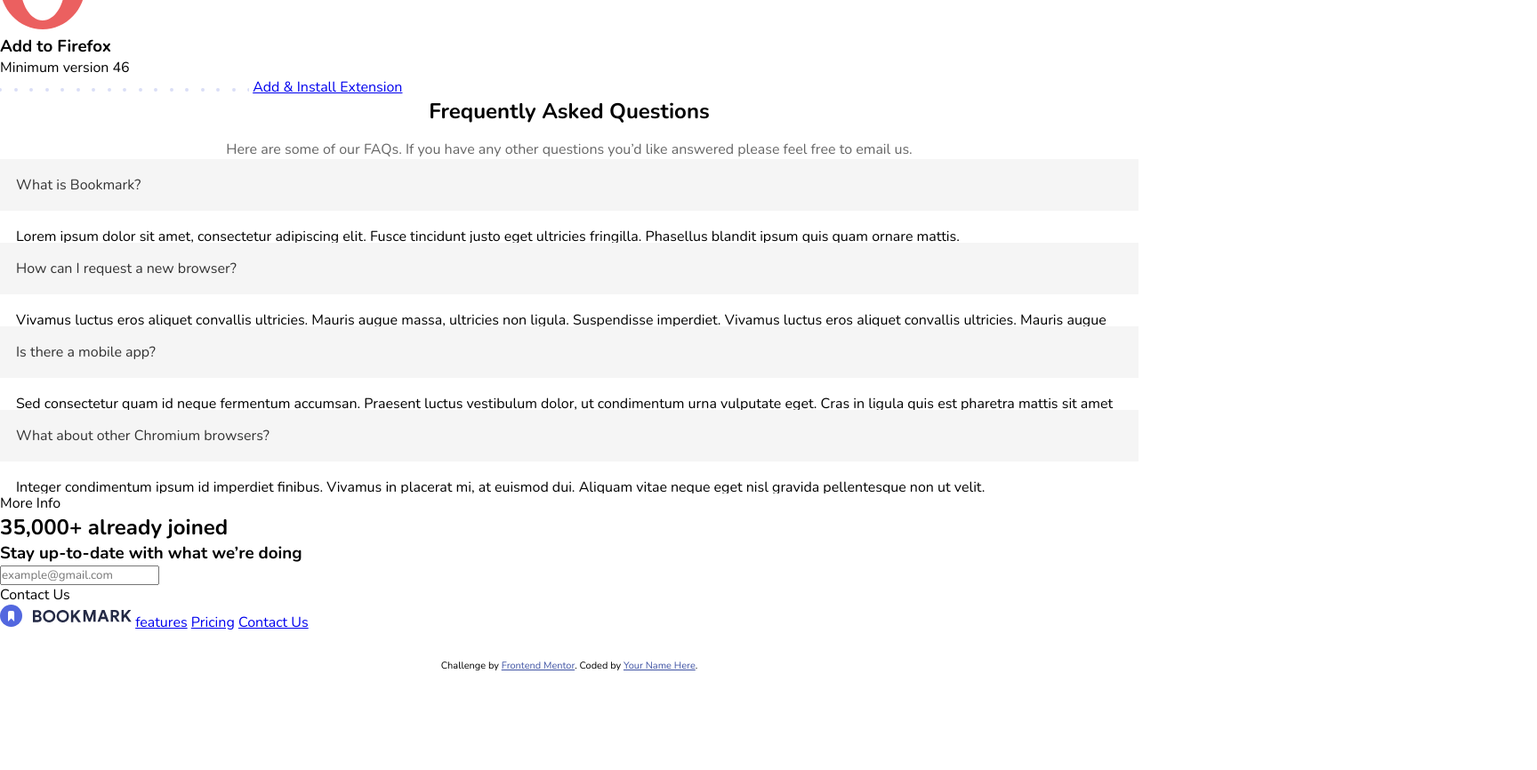
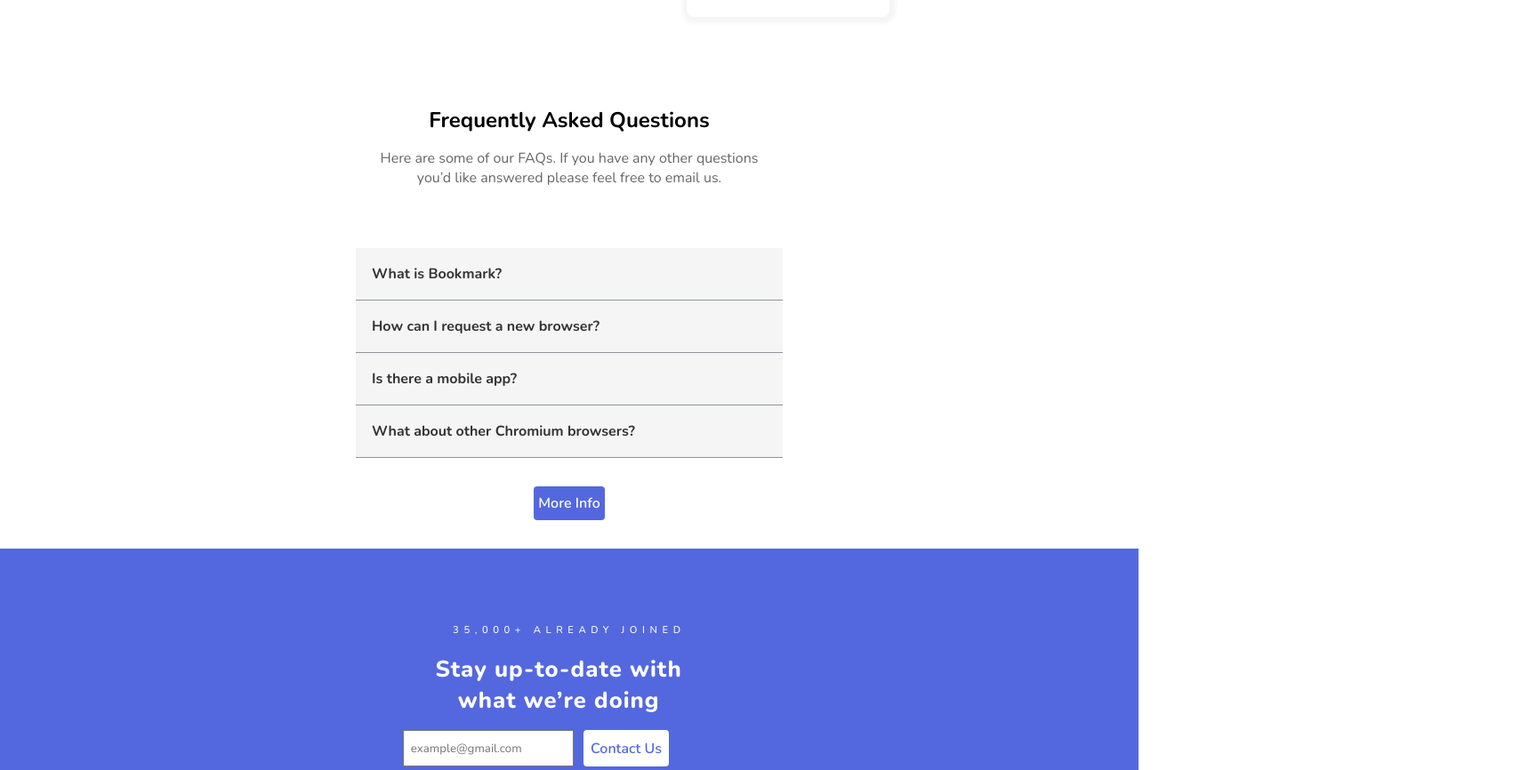
Before and after one commit to Ilesanmiea/bookmark-landing-page-master, a plain HTML site: page index.html in a window 1280 px wide. Shown: the part 1934-2800 px from the top of the page at 89% size, 1728 px wide, since content can reach past the window. Before the commit the page ends 2690 px from the top, so only its background shows below. Drawn offline with nearby package versions, Linux system fonts and the light colour scheme.

Commit message:
added new files

```diff
--- a/index.css
+++ b/index.css
@@ -2,9 +2,9 @@
   margin: 0;
   padding: 0;
   box-sizing: border-box;
-  font-family: 'Nunito', sans-serif;
+  font-family: "Nunito", sans-serif;
 }
-body{
+body {
   overflow-x: hidden;
 }
 
@@ -37,7 +37,12 @@ nav div {
 }
 
 .nav-list li a :nth-child(4) {
-  color: yellow
+  color: yellow;
+}
+
+.accordion{
+  margin: 0  25em  ;
+
 }
 
 .accordion-header {
@@ -51,6 +56,9 @@ nav div {
   outline: none;
   font-size: 16px;
   transition: background-color 0.2s ease-out;
+  font-weight:bold;
+  border-bottom: 1px solid var(--Grayish-Blue);
+
 }
 
 .accordion-header.active,
@@ -59,7 +67,7 @@ nav div {
 }
 
 .accordion-content {
-  padding: 18px;
+  padding: 0px 12px;
   background-color: #fff;
   overflow: hidden;
   transition: max-height 0.2s ease-out;
@@ -75,120 +83,269 @@ nav div {
   transition: max-height 0.4s ease-in;
 }
 
+/* The second blue button */
+.blue-button-one{
+  background-color: var(--soft-blue);
+  color: #fff;
+  font-weight: 600;
+  width: 80px;
+  margin: 2em auto;
+  border-radius: 4px;
+  text-align: center;
+  padding: 0.5em 0.245574683672em;
+
+
+
+}
+
 /* The hero sections design */
 
-.hero-image-section{
+.hero-image-section {
   display: flex;
+  justify-content: space-around;
   margin: 6.25em 4em;
   position: relative;
   /* overflow-x: hidden; */
 }
 
 /* The hero contents */
-.hero-image-content{
-  width:50%;
+.hero-image-content {
+  width: 50%;
   vertical-align: middle;
   margin-top: 4em;
 }
-.hero-image-content h1{
-   width: 10.25em;
-   font-weight: 700;
-   line-height: 1.2;
+
+.hero-image-content h1 {
+  width: 10.25em;
+  font-weight: 700;
+  line-height: 1.2;
 }
 
-.hero-image-content h1 + p{
+.hero-image-content h1 + p {
   font-size: 1em;
   margin-top: 1em;
   font-weight: 400;
   opacity: 0.6;
   width: 28em;
 }
-.hero-buttons{
+.hero-buttons {
   display: flex;
   margin-top: 1.125em;
 
 }
 
-.hero-buttons .button{
+.hero-buttons .button {
   margin-right: 1em;
   border: 1px solid black;
   padding: 0.5em;
   border-radius: 0.2em;
   cursor: pointer;
   margin-top: 1em;
-  font-size:  0.875em ;
+  font-size: 0.875em;
   opacity: 0.8;
-
 }
 
 /* The hero-images */
-.hero-image-content + img{
- max-width: 50%;
-
-
+.hero-image-content + img {
+  max-width: 50%;
 }
 
-.blue-background{
-  background-color: var(--soft-blue) ;
+.blue-background {
+  background-color: var(--soft-blue);
   height: 16.25em;
   width: calc(20.25em + 30.25em);
-  border-radius:  9.375em 0 0  9.375em;
+  border-radius: 9.375em 0 0 9.375em;
   right: -28em;
-  position:absolute;
+  position: absolute;
   z-index: -1111111;
   overflow-x: hidden;
   /* float: right; */
 }
 
 /* The blue background color well displaced */
-.bgc-one{
-  top: 10.25em;
+.bgc-one {
+  top: 14.25em;
 }
 
 /* The sections part */
-main{
-
+main {
 }
-.features-sections{
+.features-sections {
   /* display: flex; */
   text-align: center;
-
 }
 
-.features-sections  h3{
+.features-sections h3 {
   font-size: 1em;
   margin-top: 1em;
   font-weight: 400;
   opacity: 0.6;
   justify-content: center;
   text-align: center;
-
 }
-#feature-break-content{
-
+#feature-break-content {
 }
 
-.varieties-selection{
+.varieties-selection {
   display: flex;
   margin-top: 2.5em;
   justify-content: center;
   /* border-bottom: 2px solid var(--soft-red); */
 }
 
-.varieties-selection div{
+.varieties-selection div {
   /* m-right: 2em; */
   padding-bottom: 0.8em;
   border-bottom: 2px;
   border-bottom: 1.5px solid var(--Grayish-Blue);
   width: 9.375em;
-  opacity:0.8;
-  font-size:  0.9375em;
+  opacity: 0.8;
+  font-size: 0.9375em;
 }
 
-.two{
+.two {
   flex-direction: row-reverse;
+  justify-content: space-around;
+}
+.two img {
+  margin-right: 5em;
 }
 
-.bgc-two{
+.bgc-two {
+  border-radius: 0 9.375em 9.37em 0;
+  left: -30em;
+  bottom: -48em;
+}
+
+.blue-button {
+  background-color: var(--soft-blue);
+  color: #fff;
+  font-weight: 600;
+  width: auto;
+  border: none;
+}
+
+/* card sections for then browsers */
+.card-sections {
+  display: flex;
+  justify-content: center;
+  margin: 3.25em 0;
+}
+.card {
+  width: 14.25em;
+  height: 20.25em;
+  background-color: white;
+  margin-right: 2.25em;
+}
+
+.inner-card-design {
+  padding: 2em 2em;
+  display: flex;
+  flex-direction: column;
+  box-shadow: 1px 1px 5px 6px whitesmoke;
+  border-radius: 0.5em;
+  text-align: center;
+}
+
+.inner-card-design img {
+  height: 100px;
+  width: 100px;
+  text-align: center;
+  margin: 0 auto;
+}
+.inner-card-design > a {
+  background-color: var(--soft-blue);
+  text-decoration: none;
+  border-radius: 0.25em;
+  padding: 0.4em;
+  color: white;
+  font-weight: 600;
+  font-size: 0.875em;
+  margin-top: 1em;
+  cursor: pointer;
+  width: auto;
+  transform: translateY(10px);
+}
+.inner-card-design h3,
+.inner-card-design p {
+  margin-top: 0.5em;
+}
+.inner-card-design p {
+  opacity: 0.8;
+}
+
+.three {
+  margin: 4.25em;
+}
+
+#bgc-dots {
+  width: auto;
+  height: auto;
+  margin: 0;
+  padding: 0;
+  margin-top: 1em;
+}
+
+.firefox {
+  margin-top: 2.5em;
+}
+.opera {
+  margin-top: 4.5em;
+}
+
+.cta-gen{
+  display: flex;
+  margin: 0 auto;
+  justify-content: center;
+  background-color: var(--soft-blue);
+  padding: 5em 4em;
+}
+
+.call-to-action{
+  color: #fff;
 
 }
+
+.call-to-action h2{
+  letter-spacing: 8px;
+  font-weight: 500;
+  font-size: 1em;
+  margin-bottom: 1em;
+  text-transform: uppercase;
+  text-align: center;
+  transform: scale(0.7);
+}
+
+.call-to-action h3{
+  width: 350px;
+  text-align: center;
+  font-weight: 800;
+  letter-spacing: 1px;
+  font-size:  1.6em;
+}
+
+.cta-form {
+  margin-top: 1em;
+display: flex;
+ta
+
+}
+
+.cta-form input{
+  margin-right: 0.8em;
+  padding: 0.5em;
+}
+
+.button-1{
+  background-color: white;
+  color: var(--soft-blue);
+  font-weight: 600;
+  border-radius: 4px;
+  text-align: center;
+  padding: 0.6em 0.5em;
+}
+
+footer{
+  display: flex;
+  background-color:var(--Very-Dark-Blue);
+  color: #fff;
--- a/index.html
+++ b/index.html
@@ -109,7 +109,7 @@
             favourite sites.
           </p>
           <div class="hero-buttons">
-            <div class="button-1" role="button">More Info</div>
+            <div class="button blue-button" role="button">More Info</div>
             <!-- <div class="button-2" role="button"> Get it on Firefox</div> -->
           </div>
         </div>
@@ -125,7 +125,7 @@
         <div>
           <h2>Download the extension</h2>
           <h3>
-            We’ve got more browsers in the pipeline. Please do let us know if
+            We’ve got more browsers in the pipeline. Please do let us know if <br>
             you’ve got a favourite you’d like us to prioritize.
           </h3>
 
@@ -140,7 +140,7 @@
               <img src="images/logo-chrome.svg" alt="chrome-logo" />
               <h3>Add to Chrome</h3>
               <p>Minimum version 62</p>
-              <img src="images/bg-dots.svg" alt="background-dots" />
+              <img src="images/bg-dots.svg" alt="background-dots" id="bgc-dots" />
               <a href="#"> Add & Install Extension</a>
             </div>
           </div>
@@ -150,7 +150,7 @@
               <img src="images/logo-firefox.svg" alt="firefox-logo" />
               <h3>Add to Firefox</h3>
               <p>Minimum version 55</p>
-              <img src="images/bg-dots.svg" alt="background-dots" />
+              <img src="images/bg-dots.svg" alt="background-dots" id="bgc-dots" />
               <a href="#"> Add & Install Extension</a>
             </div>
           </div>
@@ -162,20 +162,20 @@
               <img src="images/logo-opera.svg" alt="opera-logo" />
               <h3>Add to Firefox</h3>
               <p>Minimum version 46</p>
-              <img src="images/bg-dots.svg" alt="background-dots" />
+              <img src="images/bg-dots.svg" alt="background-dots"  id="bgc-dots"/>
               <a href="#"> Add & Install Extension</a>
             </div>
           </div>
-
+</div>
           <!-- I recopied the feature sections code following the reusable code methods -->
-          <section class="features-sections">
+          <section class="features-sections three">
             <h2>Frequently Asked Questions</h2>
             <h3>
-              Here are some of our FAQs. If you have any other questions you’d
+              Here are some of our FAQs. If you have any other questions <br> you’d
               like answered please feel free to email us.
             </h3>
           </section>
-        </div>
+
       </section>
 
       <section>
@@ -229,10 +229,10 @@
               </p>
             </div>
           </div>
-          <div class="button-1" role="button">More Info</div>
         </div>
       </section>
-      <section>
+      <div class="button blue-button-one" role="button">More Info</div>
+      <section class="cta-gen">
         <div class="call-to-action">
           <h2>35,000+ already joined</h2>
           <h3>Stay up-to-date with what we’re doing</h3>
@@ -257,13 +257,13 @@
         <img src="images/icon-facebook.svg" alt="" />
         <img src="images/icon-twitter.svg" alt="" />
       </div>
-      <p class="attribution">
-        Challenge by
-        <a href="https://www.frontendmentor.io?ref=challenge" target="_blank"
-          >Frontend Mentor</a
-        >. Coded by <a href="#">Your Name Here</a>.
-      </p>
     </footer>
+    <p class="attribution">
+      Challenge by
+      <a href="https://www.frontendmentor.io?ref=challenge" target="_blank"
+        >Frontend Mentor</a
+      >. Coded by <a href="#">Your Name Here</a>.
+    </p>
 
     <script src="app.js"></script>
   </body>
```
